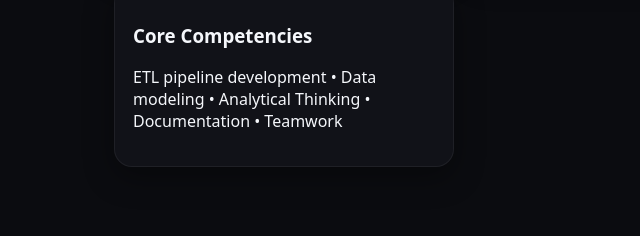
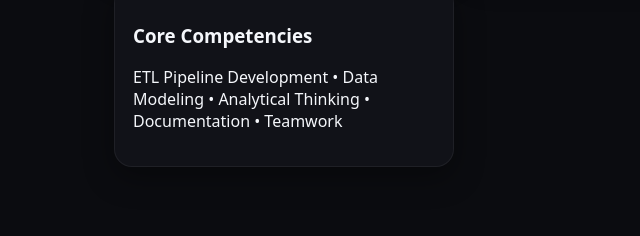
Before and after one commit to RubenEnc11/rubenenc11.github.io, a plain HTML site: page index.html in a window 1280 px wide. Shown: the part 1813-2049 px from the top of the page, 0-640 px from the left. Drawn offline with Linux system fonts and the light colour scheme.

Commit message:
Fix capitalization in core competencies section

```diff
--- a/index.html
+++ b/index.html
@@ -122,7 +122,7 @@
       <div class="card"><h3>Visualization</h3><p>Amazon QuickSight, Google Looker, IBM Cognos</p></div>
       <div class="card"><h3>Version Control</h3><p>Git</p></div>
       <div class="card"><h3>Familiar with</h3><p>MongoDB, Cassandra, Airflow, Kafka, Spark, Hadoop</p></div>
-      <div class="card"><h3>Core Competencies</h3><p>ETL pipeline development • Data modeling • Analytical Thinking • Documentation • Teamwork</p></div>
+      <div class="card"><h3>Core Competencies</h3><p>ETL Pipeline Development • Data Modeling • Analytical Thinking • Documentation • Teamwork</p></div>
     </div>
   </section>
 
```
